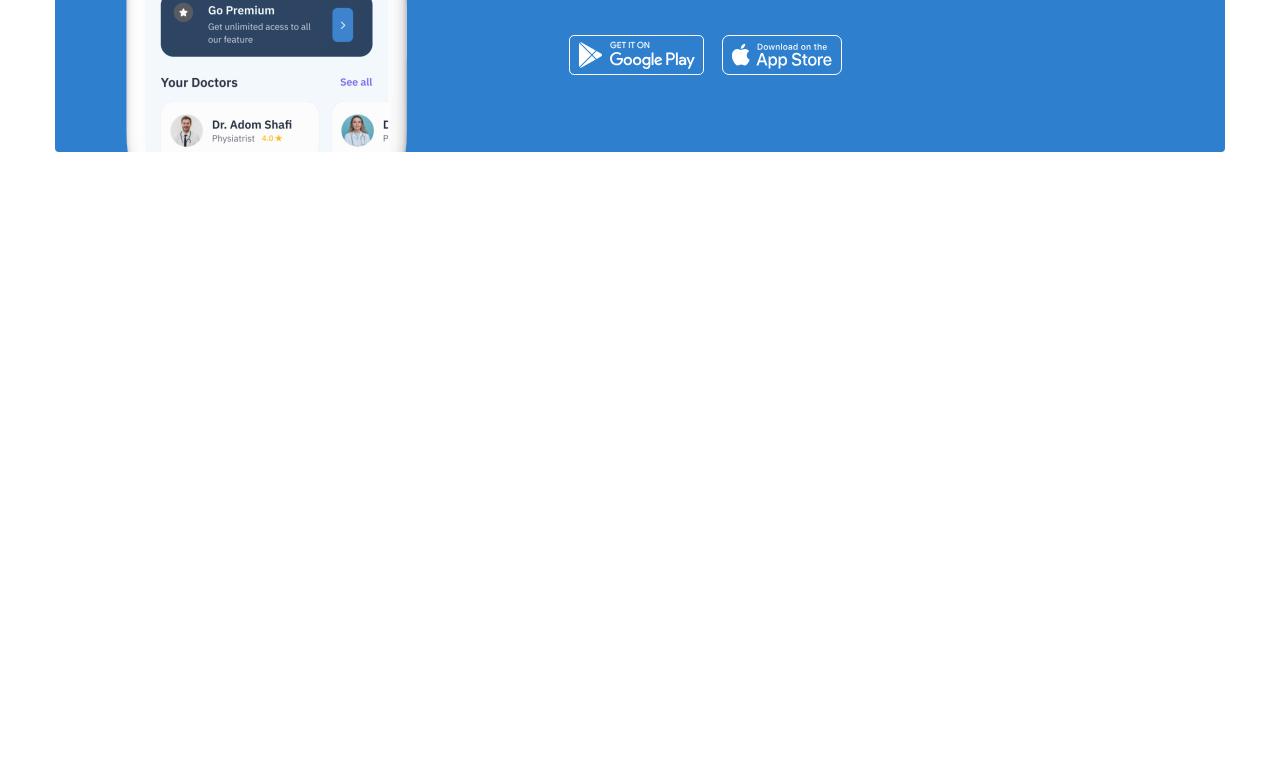
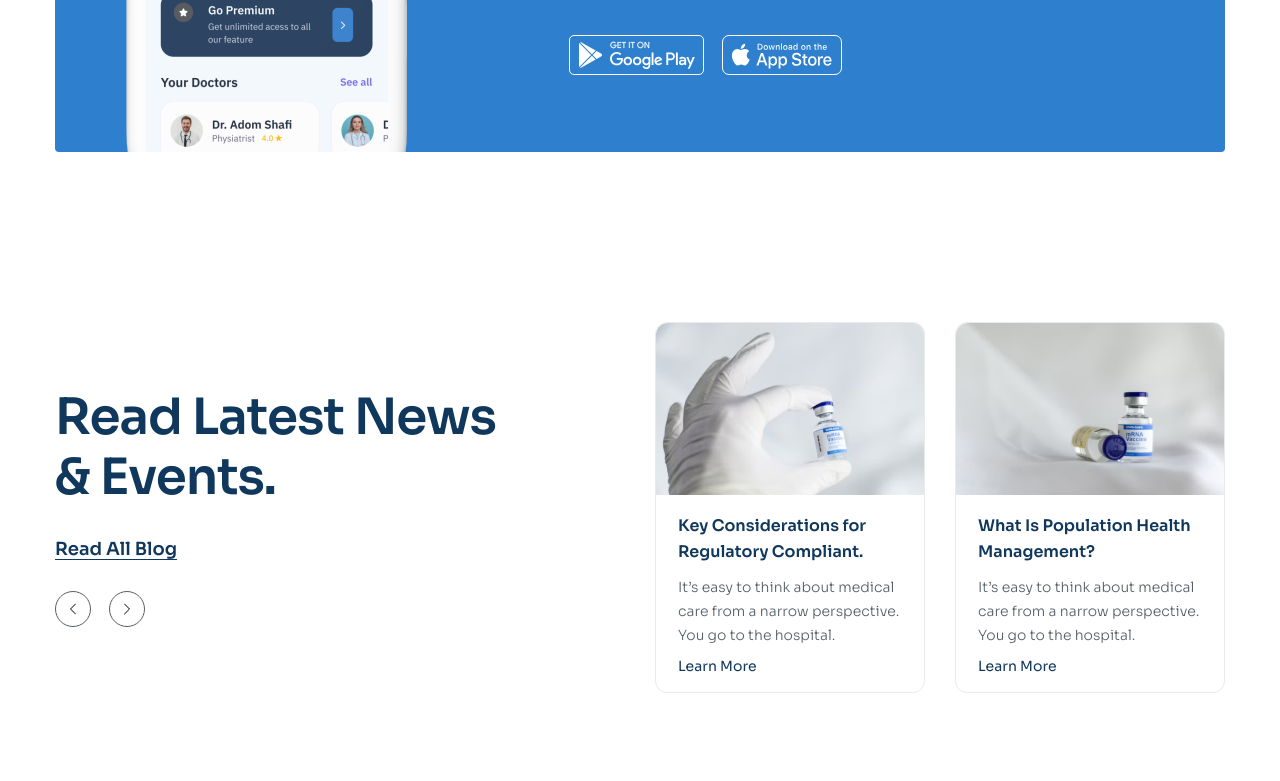
Before and after one commit to lequangtien1009/DuAn3, a plain HTML site: page index.html in a window 1280 px wide. Shown: the part 4682-5463 px from the top of the page. Drawn offline with Linux system fonts and the light colour scheme.

Commit message:
bai95-10

```diff
--- a/acesst/css/style.css
+++ b/acesst/css/style.css
@@ -514,3 +514,97 @@ a {
   gap: 18px;
   align-items: center;
 }
+
+/* ============ Blog================ */
+.blog {
+  padding: 85px 0;
+  /* background: cyan; */
+  background: #fff;
+}
+.blog__inner {
+  display: flex;
+  justify-content: space-between;
+  align-items: center;
+}
+.blog__content {
+  max-width: 40%;
+}
+.blog__heading {
+  max-width: 470px;
+  text-align: left;
+}
+.blog__more {
+  margin-top: 28px;
+  /* vì là thẻ a nên cần đưa về inline-block */
+  display: inline-block;
+  color: #10375c;
+  font-size: 1.8rem;
+  font-weight: 600;
+  line-height: 1.56; /* 155.556% */
+  text-decoration-line: underline;
+  text-underline-offset: 4px;
+}
+.blog__control {
+  margin-top: 28px;
+  justify-content: flex-start;
+}
+.blog__list {
+  display: grid;
+  grid-template-columns: repeat(2, 1fr);
+  column-gap: 30px;
+}
+
+.blog-item {
+  max-width: 270px;
+  border-radius: 12px;
+  border: 1px solid #e8ebee;
+  background: #fff;
+  overflow: hidden;
+  transition: 0.2s;
+}
+.blog-item:hover .blog-item__thumb {
+  transform: scale(1.2);
+}
+
+.blog-item:hover {
+  box-shadow: 0px 18px 50px 0px rgba(0, 0, 0, 0.05);
+  border-color: transparent;
+}
+
+.blog-item__thumb {
+  max-width: 270px;
+  border-radius: 0.75rem 0.75rem 0rem 0rem;
+  object-fit: cover;
+  transition: 0.5s;
+}
+
+.blog-item__wrap {
+  height: 172px;
+  overflow: hidden;
+}
+.blog-item__body {
+  padding: 18px 22px;
+}
+.blog-item__heading {
+  color: #10375c;
+  font-size: 1.6rem;
+  font-weight: 600;
+  line-height: 1.62; /* 162.5% */
+}
+.blog-item__desc {
+  margin-top: 10px;
+  color: #575f66;
+  font-size: 1.4rem;
+  font-weight: 300;
+  line-height: 1.72; /* 171.429% */
+}
+.blog-item__more {
+  margin-top: 12px;
+  display: inline-block;
+  color: #10375c;
+  font-size: 1.4rem;
+  font-weight: 400;
+}
+.blog-item__more:hover {
+  color: #2e80ce;
+}
--- a/index.html
+++ b/index.html
@@ -503,6 +503,108 @@
           </div>
         </div>
       </section>
+
+      <!-- blog -->
+      <section class="blog">
+        <div class="container">
+          <div class="blog__inner">
+            <!-- left blog -->
+            <section class="blog__content">
+              <h2 class="section-heading blog__heading">
+                Read Latest News & Events.
+              </h2>
+              <a href="#!" class="blog__more">Read All Blog</a>
+              <!-- nut bấm -->
+              <div class="control blog__control">
+                <!-- truoc -->
+                <button class="control__btn">
+                  <svg
+                    class="control-icon"
+                    xmlns="http://www.w3.org/2000/svg"
+                    width="6"
+                    height="12"
+                    viewBox="0 0 6 12"
+                    fill="none"
+                  >
+                    <path
+                      d="M5.5 1L0.5 6L5.5 11"
+                      stroke="currentColor"
+                      stroke-linecap="round"
+                      stroke-linejoin="round"
+                    />
+                  </svg>
+                </button>
+                <!-- sau -->
+                <button class="control__btn">
+                  <svg
+                    class="control-icon control-icon--next"
+                    xmlns="http://www.w3.org/2000/svg"
+                    width="6"
+                    height="12"
+                    viewBox="0 0 6 12"
+                    fill="none"
+                  >
+                    <path
+                      d="M5.5 1L0.5 6L5.5 11"
+                      stroke="currentColor"
+                      stroke-linecap="round"
+                      stroke-linejoin="round"
+                    />
+                  </svg>
+                </button>
+              </div>
+            </section>
+
+            <!-- right blog -->
+            <div class="blog__list">
+              <!-- item 1 -->
+              <article class="blog-item">
+                <figure class="blog-item__wrap">
+                  <img
+                    src="/acesst/img/vec1.png"
+                    alt="Key Considerations for Regulatory Compliant."
+                    class="blog-item__thumb"
+                  />
+                </figure>
+                <section class="blog-item__body">
+                  <h3>
+                    <a href="#!" class="blog-item__heading"
+                      >Key Considerations for Regulatory Compliant.</a
+                    >
+                  </h3>
+                  <p class="blog-item__desc">
+                    It’s easy to think about medical care from a narrow
+                    perspective. You go to the hospital.
+                  </p>
+                  <a href="#!" class="blog-item__more">Learn More</a>
+                </section>
+              </article>
+              <!-- item 2 -->
+              <article class="blog-item">
+                <figure class="blog-item__wrap">
+                  <img
+                    src="/acesst/img/vec2.png"
+                    alt="What Is Population Health Management?"
+                    class="blog-item__thumb"
+                  />
+                </figure>
+                <section class="blog-item__body">
+                  <h3>
+                    <a href="#!" class="blog-item__heading"
+                      >What Is Population Health Management?</a
+                    >
+                  </h3>
+                  <p class="blog-item__desc">
+                    It’s easy to think about medical care from a narrow
+                    perspective. You go to the hospital.
+                  </p>
+                  <a href="#!" class="blog-item__more">Learn More</a>
+                </section>
+              </article>
+            </div>
+          </div>
+        </div>
+      </section>
     </main>
   </body>
 </html>
```
Also changed, not shown: acesst/img/vec1.png (added), acesst/img/vec2.png (added).
